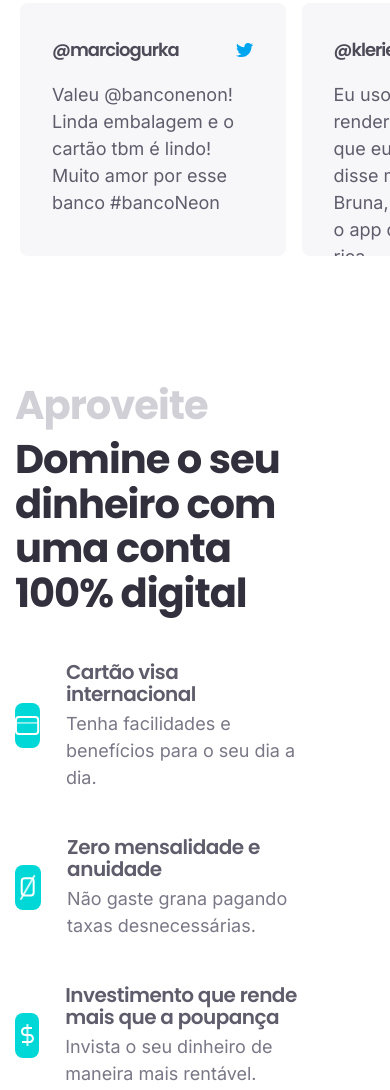
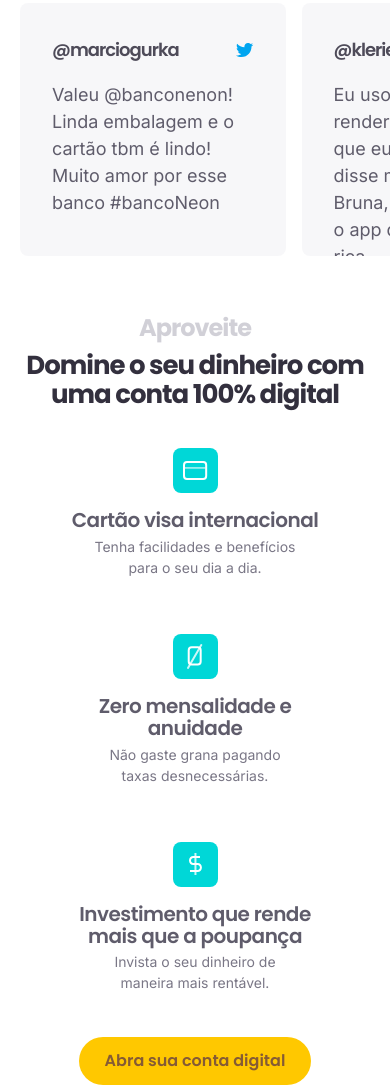
Before and after one commit to luuizz/landing-page-neon, a plain HTML site: page index.html in a window 390 px wide. Shown: the part 3111-4201 px from the top of the page. Drawn offline with nearby package versions, Linux system fonts and the light colour scheme.

Commit message:
feito o responsivo da seção conta digital

```diff
--- a/scss/_home.scss
+++ b/scss/_home.scss
@@ -737,4 +737,106 @@
             }
         }
     }
+    @include responsive (1200px) {
+        .container {
+            flex-direction: column;
+            align-items: center;
+        }
+        .text {
+            max-width: 75%;
+            display: flex;
+            flex-direction: column;
+            align-items: center;
+            h2 {
+                text-align: center;
+                max-width: 80%;
+            }
+        }
+        .image {
+            margin-right: 0;
+            left: 0;
+            margin-top: 5rem;
+        }
+    }
+    @include responsive (991px) {
+        padding-top: 8.6rem;
+        padding-bottom: 8.1rem;
+        .text {
+            max-width: 100%;
+        }
+        .image {
+            max-width: 58.2rem;
+            height: 63.3rem;
+            img {
+                &.circle {
+                    width: 100%;
+                }
+                &.mockup-01 {
+                    z-index: 2;
+                }
+                &.mockup-02 {
+                    z-index: 2;
+                }
+            }
+        }
+    }
+    @include responsive (480px) {
+        padding-top: 5.7rem;
+        padding-bottom: 7.2rem;
+        .text {
+            h2 {
+                font-size: 2.6rem;
+                max-width: 100%;
+                margin-bottom: 3.9rem;
+                span {
+                    font-size: 2.4rem;
+                }
+            }
+            ul {
+                margin-bottom: 4.4rem;
+                li {
+                    flex-direction: column;
+                    align-self: center;
+                    &:not(:last-child) {
+                        margin-bottom: 5.6rem;
+                    }
+                    .icon {
+                        margin-right: 0;
+                        margin-bottom: 1.6rem;
+                    }
+                    .info {
+                        h4 {
+                            text-align: center;
+                            max-width: 28rem;
+                        }
+                        p {
+                            text-align: center;
+                            font-size: 1.4rem;
+                            max-width: 21rem;
+                            margin: 0 auto;
+                        }
+                    }
+                }
+            }
+        }
+        .image {
+            max-width: 35.7rem;
+            height: 46.9rem;
+            img {
+                &.mockup-01,
+                &.mockup-02 {
+                    max-width: 16.8rem;
+                }
+                &.mockup-01 {
+                    bottom: initial;
+                    top: 5.8rem;
+                }
+                &.mockup-02 {
+                    right: 0;
+                    top: 0;
+                    left: initial;
+                }
+            }
+        }
+    }
 }
```
Also changed, not shown: css/main.min.css.
